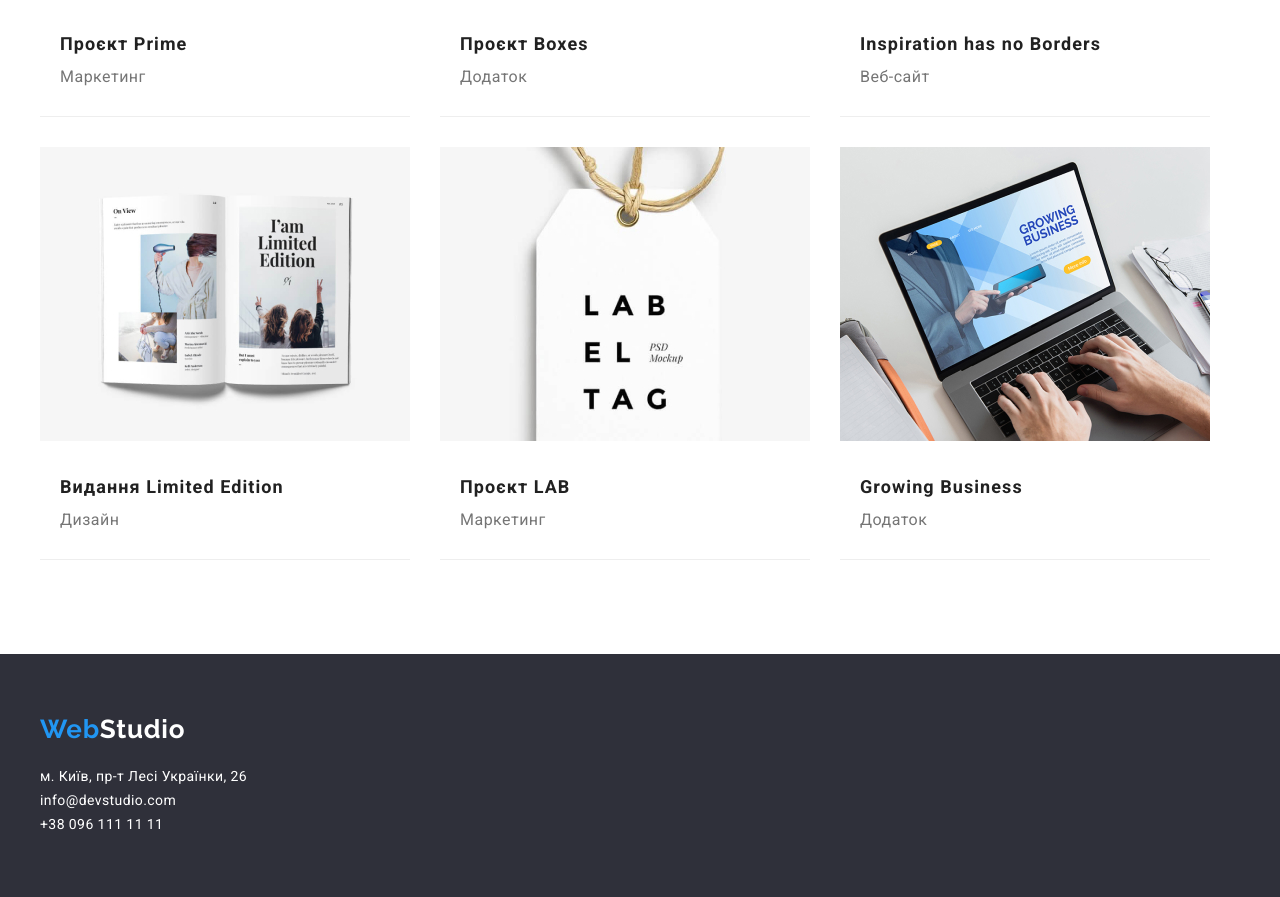
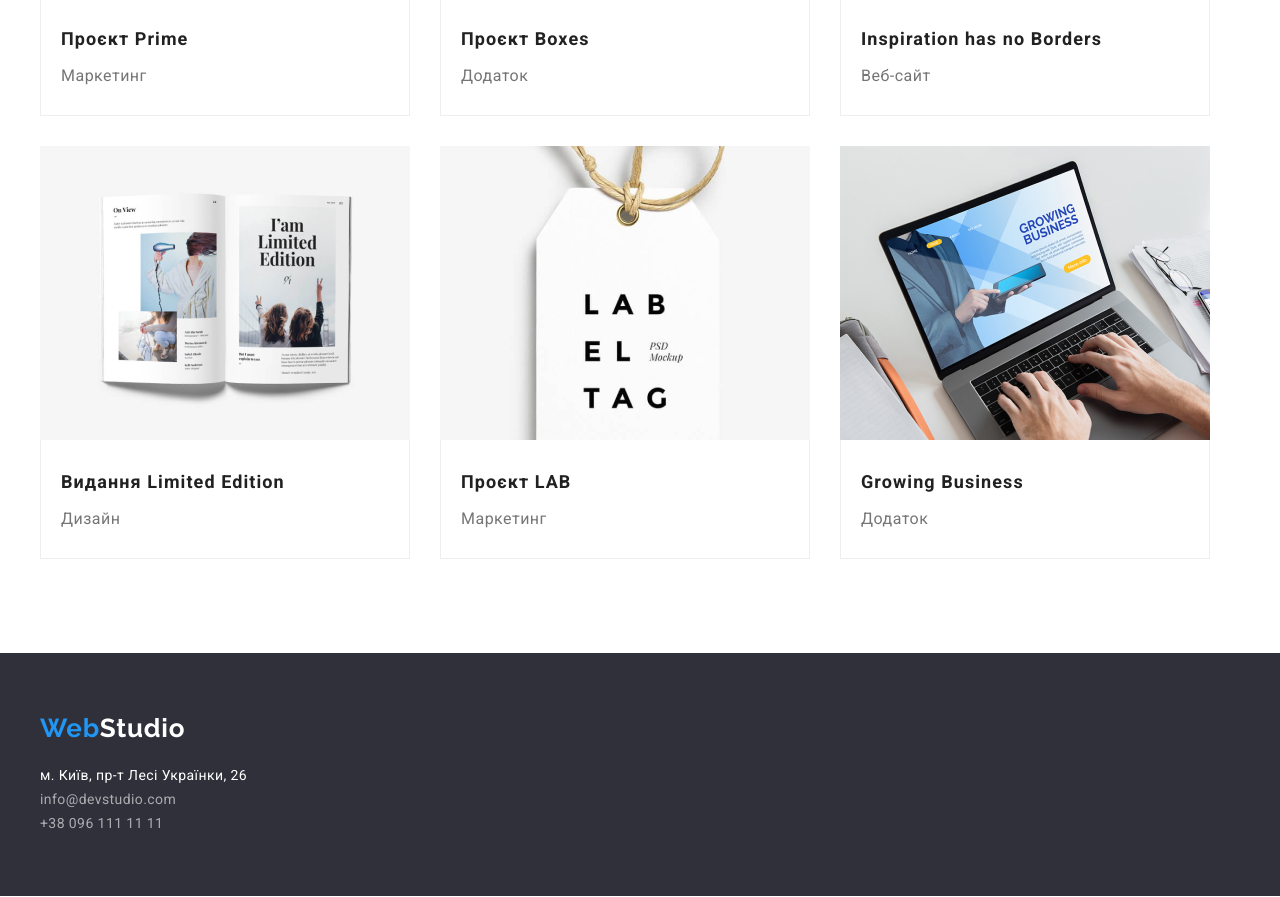
Before and after one commit to matveyozi/homework-1, a plain HTML site: page portfolio.html in a window 1280 px wide. Shown: the part 988-1885 px from the top of the page. Drawn offline with Linux system fonts and the light colour scheme.

Commit message:
Add files via upload

```diff
--- a/css/style.css
+++ b/css/style.css
@@ -220,7 +220,7 @@ button {
 /*JOB*/
 
 .job {
-
+	padding-bottom: 94px;
 }
 
 .job__title {
@@ -305,18 +305,20 @@ button {
 	display: flex;
 	flex-wrap: wrap;
 	gap: 30px;
-	padding-top: 34px;
+	margin-top: 34px;
 }
 
 .work {
-	border-bottom: 1px solid #EEEEEE;
+
 }
 .work > div {
 	padding: 24px 20px;
+	border: 1px solid #EEEEEE;
+	border-top: none;
 }
 
 .work__img {
-
+	display: block;
 }
 
 .work__title {
@@ -325,6 +327,7 @@ button {
 	line-height: 2.00;
 	letter-spacing: 0.06em;
 	color: var(--black-color);
+	margin-bottom: 4px;
 }
 
 .work__descr {
@@ -367,7 +370,7 @@ button {
 	margin-top: 9px;
 }
 
-.address__link:first-child {
+li:first-child .address__link {
 	text-decoration: none;
 	font-weight: 400;
 	font-size: 14px;
@@ -377,6 +380,6 @@ button {
 	margin-top: 0;
 }
 
-.address__link:hover {
+li .address__link:hover {
 	color: var(--blue-color);
 }
--- a/portfolio.html
+++ b/portfolio.html
@@ -116,7 +116,7 @@
 			<address class="address">
 				<ul>
 				  <li><a target="_blank" href="https://goo.gl/maps/PSJ1B6wUbV4Z93yD6" rel="noopener noreferrer nofollow"
-					  class="address__link">м. Київ, пр-т Лесі Українки, 26</a></li>
+					  class="address__link address__link-white">м. Київ, пр-т Лесі Українки, 26</a></li>
 				  <li><a class='address__link' href="mailto:info@devstudio.com">info@devstudio.com</a></li>
 				  <li><a class='address__link' href="tel:+380961111111">+38 096 111 11 11</a></li>
 				</ul>
```
